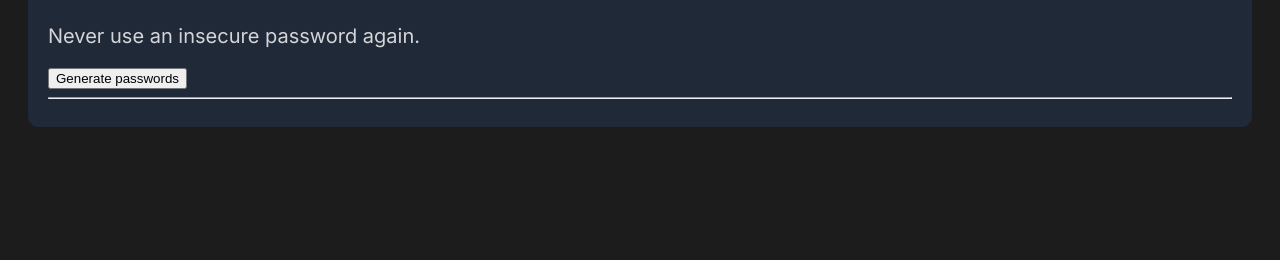
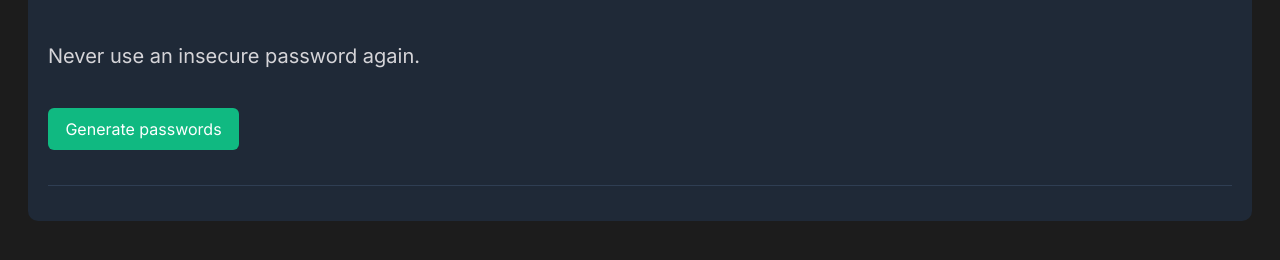
Before and after one commit to mandelbrojt/password-generator, a plain HTML site: page index.html in a window 1280 px wide. Shown: the part 164-424 px from the top of the page. Drawn offline with Linux system fonts and the light colour scheme.

Commit message:
Added style: hr element, hover and active for main button

```diff
--- a/index.css
+++ b/index.css
@@ -3,11 +3,21 @@ body {
     color: #FFFFFF;
     font-family: 'Karla', sans-serif;
 }
+hr {
+    width: 100%;
+    margin: 15px 0;
+    border: none;
+    border-top: 1px solid #2F3E53;
+}
 .password-card {
+    box-sizing: border-box;
     background: #1F2937;
     border-radius: 10px;
+    padding: 20px;
     margin: 20px;
-    padding: 20px;
+    /* Prevent margins from collapsing */
+    display: flex;
+    flex-direction: column;
 }
 .green-accent {
     color: #4ADF86;
@@ -21,3 +31,25 @@ body {
     font-size: 20px;
     color: #D5D4D8;
 }
+#password-btn {
+    width: 191px;
+    height: 42px;
+    background: #10B981;
+    border: none;
+    border-radius: 6px;
+    color: #FFFFFF;
+    font-family: 'Inter', sans-serif;
+    font-size: 16px;
+    margin: 20px 0;
+    padding: 10px 15px;
+}
+#password-btn:hover {
+    border: 2px solid #D5D4D8;
+    cursor: pointer;
+}
+#password-btn:active {
+    color: #FFFFFF;
+    position: relative;
+    top: 2px;
+    left: 2px;
+}
```
